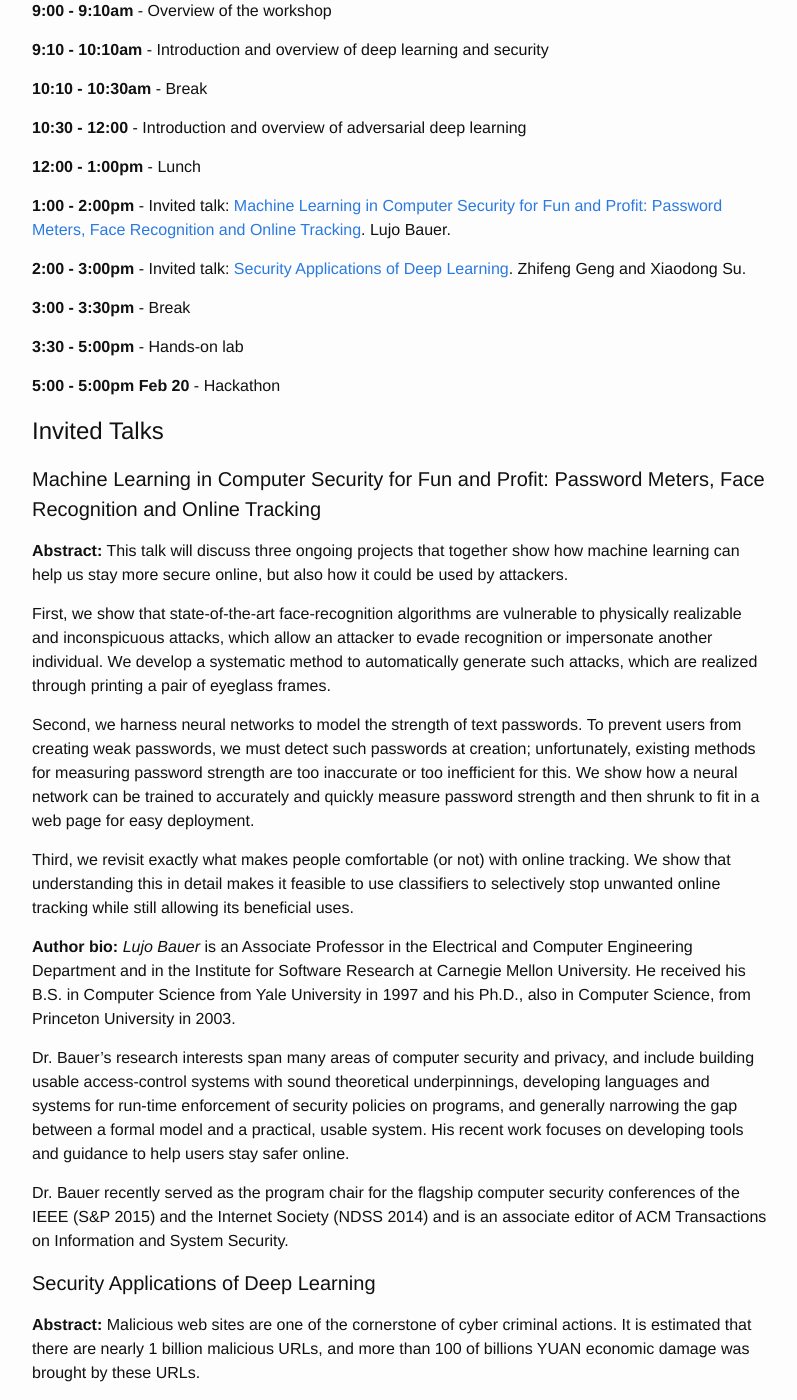
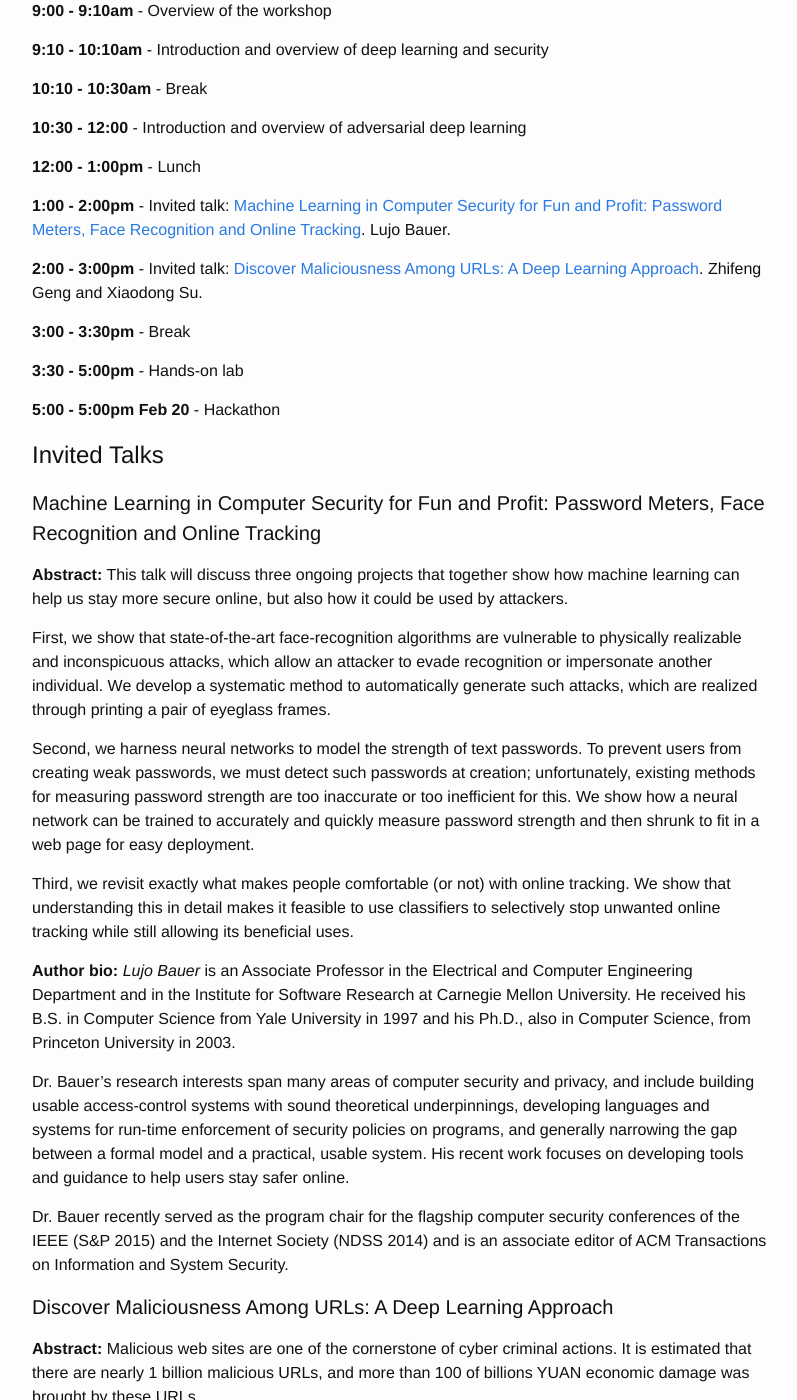
Before and after one commit to deep-learning-security/deep-learning-security.github.io, a Jekyll site: the page built from index.md, in a window 1280 px wide and 1400 px high, scrolled down 558 px. Shown: the whole window, without its empty margins (238-1035 px from the left). Built offline with Jekyll 4.4.1, drawn with Linux system fonts in a browser that asks for light colours.

Commit message:
Update invited talk tile

```diff
--- a/index.md
+++ b/index.md
@@ -42,7 +42,7 @@
 
 **1:00 - 2:00pm** - Invited talk: [Machine Learning in Computer Security for Fun and Profit: Password Meters, Face Recognition and Online Tracking](#machine-learning-in-computer-security-for-fun-and-profit-password-meters-face-recognition-and-online-tracking). Lujo Bauer.
 
-**2:00 - 3:00pm** - Invited talk: [Security Applications of Deep Learning](#security-applications-of-deep-learning). Zhifeng Geng and Xiaodong Su.
+**2:00 - 3:00pm** - Invited talk: [Discover Maliciousness Among URLs: A Deep Learning Approach](#discover-maliciousness-among-urls-a-deep-learning-approach). Zhifeng Geng and Xiaodong Su.
 
 **3:00 - 3:30pm** - Break
 
@@ -95,7 +95,7 @@
 conferences of the IEEE (S&P 2015) and the Internet Society (NDSS 2014) and is an
 associate editor of ACM Transactions on Information and System Security.
 
-#### Security Applications of Deep Learning
+#### Discover Maliciousness Among URLs: A Deep Learning Approach
 
 **Abstract:** Malicious web sites are one of the cornerstone of cyber criminal actions.
 It is estimated that there are nearly 1 billion malicious URLs, and more than 100 of
```
